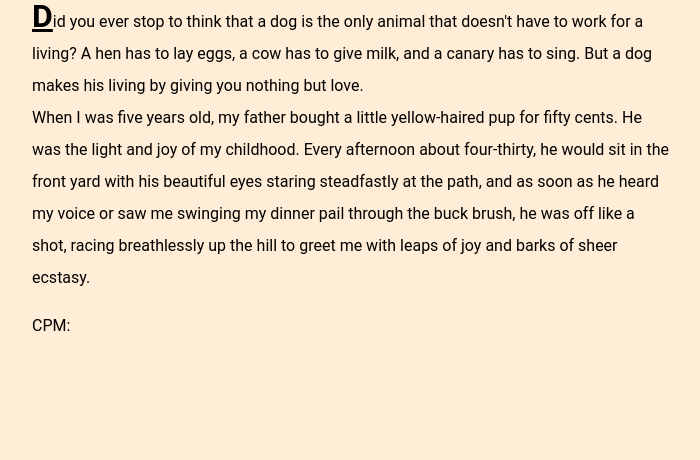
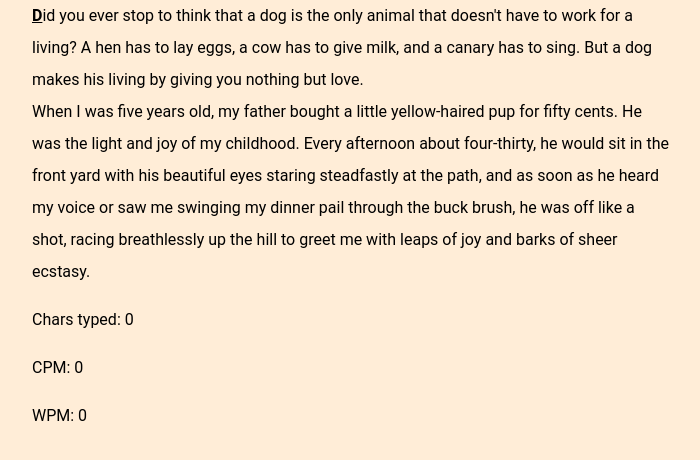
Before and after one commit to jasbir-singh/typer, a React (Create React App) app: page / in a window 1280 px wide. Shown: the top 460 px of the page, without its empty margins (288-988 px from the left). Built offline with nearby package versions, Linux system fonts and the light colour scheme.

Commit message:
Set up loop to update typing stats

```diff
--- a/src/App.js
+++ b/src/App.js
@@ -12,6 +12,7 @@ const StyledApp = styled.div`
   flex-direction: column;
   width: 50%
 `;
+
 class App extends Component {
   render() {
     return (
--- a/src/actions.js
+++ b/src/actions.js
@@ -1,13 +1,13 @@
 const typeStarted = () => ({
   type: 'TYPE_STARTED',
-  state: {
+  payload: {
     startedTypingAt: Date.now(),
   }
 });
 
 const typeSuccess = (key, currentPosition) => ({
   type: 'TYPE_SUCCESS',
-  state: {
+  payload: {
     lastKeyTyped: key.key,
     currentTime: Date.now(),
   }
@@ -15,8 +15,15 @@ const typeSuccess = (key, currentPosition) => ({
 
 const typeFail = (key) => ({
   type: 'TYPE_FAIL',
-  state: {
+  payload: {
     lastKeyTyped: key.key,
+  }
+});
+
+const updateTypingStats = () => ({
+  type: 'UPDATE_TYPING_STATS',
+  payload: {
+    currentTime: Date.now()
   }
 });
 
@@ -24,4 +31,5 @@ export {
   typeSuccess,
   typeStarted,
   typeFail,
+  updateTypingStats,
 }
--- a/src/containers/Text.js
+++ b/src/containers/Text.js
@@ -9,8 +9,7 @@ import {
 import styled from 'styled-components';
 import Paragraph from '../components/Paragraph';
 
-const  StyledText = styled.div`
-`;
+const  StyledText = styled.div``;
 
 class Text extends Component {
   constructor(props) {
--- a/src/containers/TypingStats.js
+++ b/src/containers/TypingStats.js
@@ -1,18 +1,62 @@
-import React from 'react';
+import React, { Component } from 'react';
 import { connect } from 'react-redux';
+import { updateTypingStats } from '../actions';
 
-const TypingStats = ({ charsTyped }) => (
-  <div>
-    <p>
-      CPM: { charsTyped }
-    </p>
-  </div>
-)
+const numberOfCharsinAWord = 5;
+
+class TypingStats extends Component {
+  componentDidMount() {
+    this.startLoop();
+  }
+
+  componentWillUnmount() {
+    this.stopLoop();
+  }
+
+  startLoop() {
+    if (!this._loop) {
+      this._loop = setInterval(this.loop.bind(this), 500);
+      /* this._loop = window.requestAnimationFrame(this.loop.bind(this)); */
+    }
+  }
+
+  loop() {
+    this.props.updateTypingStats();
+    /* this._loop = window.requestAnimationFrame(this.loop.bind(this)) */
+  }
+
+  stopLoop() {
+    clearInterval(this._loop);
+    /* window.cancelAnimationFrame(this._loop); */
+  }
+
+  render() {
+    const { startedTypingAt, charsTyped, currentTime } = this.props;
+    const minutesSinceTyping = (currentTime - startedTypingAt)/(60*1000);
+    const cpm = minutesSinceTyping ? Math.round(charsTyped / minutesSinceTyping, 2) : 0;
+    const wpm = Math.round(cpm/5, 2);
+
+    return (<div>
+      <p>
+        Chars typed: { charsTyped }
+      </p>
+      <p>
+        CPM: { cpm }
+      </p>
+      <p>
+        WPM: { wpm }
+      </p>
+    </div>);
+  }
+}
 
 const mapStateToProps = state => ({
-  cpm: state.cpm,
+  startedTypingAt: state.startedTypingAt,
+  charsTyped: state.currentPosition,
+  currentTime: state.currentTime,
 });
 
 export default connect(
   mapStateToProps,
+  { updateTypingStats }
 )(TypingStats);
--- a/src/index.css
+++ b/src/index.css
@@ -1,17 +1,16 @@
 body {
   margin: 0;
   padding: 0;
-  /* background-color: #FFEDD7; */
   background-color: #FFEDD7;
   font-family: "Source Sans Pro","Roboto","Open Sans",Arial,sans-serif;
 }
 
 .current-char {
   text-decoration: underline;
-  font-size: xx-large;
   font-weight: bolder;
 }
 
 .error {
   background-color: red;
+  color: white;
 }
--- a/src/reducers.js
+++ b/src/reducers.js
@@ -14,16 +14,21 @@ const initialState = {
 
 export default (state = initialState, action) => {
   switch(action.type) {
-  case 'STARTED_TYPING':
+  case 'UPDATE_TYPING_STATS':
     return {
       ...state,
-      ...action.state,
+      ...action.payload
+    };
+  case 'TYPE_STARTED':
+    return {
+      ...state,
+      ...action.payload,
     };
   case 'TYPE_SUCCESS':
     const newCurrentPosition = state.currentPosition + 1;
     return {
       ...state,
-      ...action.state,
+      ...action.payload,
       currentPosition: newCurrentPosition,
       charToType: state.text[0][newCurrentPosition],
       errorPosition: null,
@@ -31,7 +36,7 @@ export default (state = initialState, action) => {
   case 'TYPE_FAIL':
     return {
       ...state,
-      ...action.state,
+      ...action.payload,
       errorPosition: state.currentPosition,
     };
   default:
```
